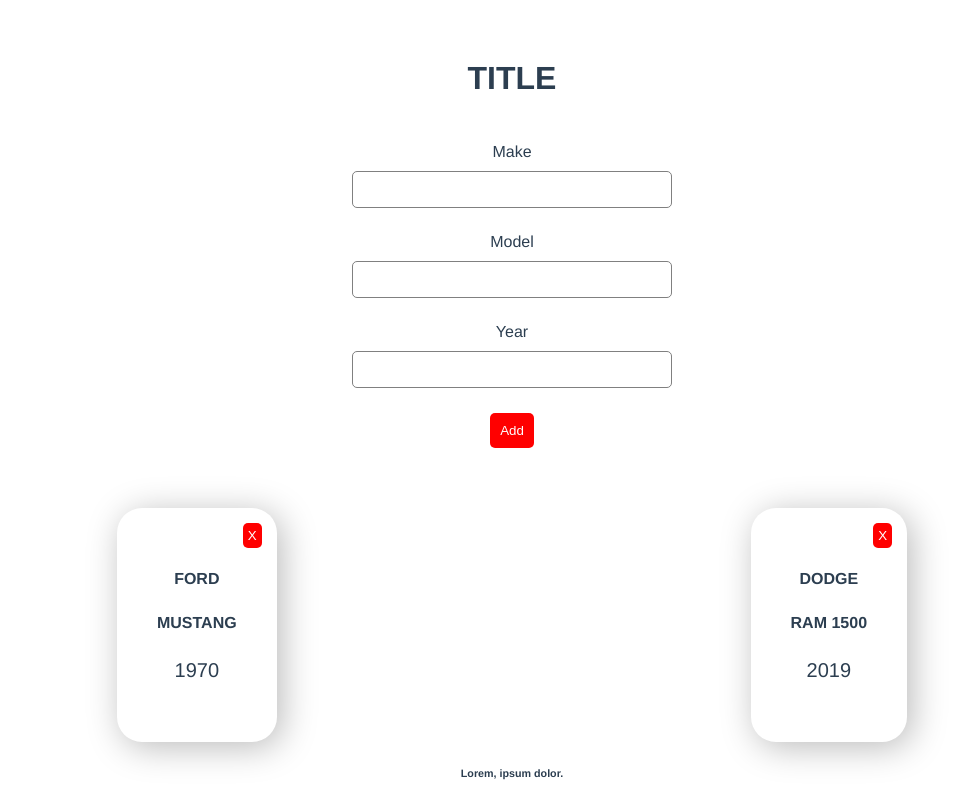
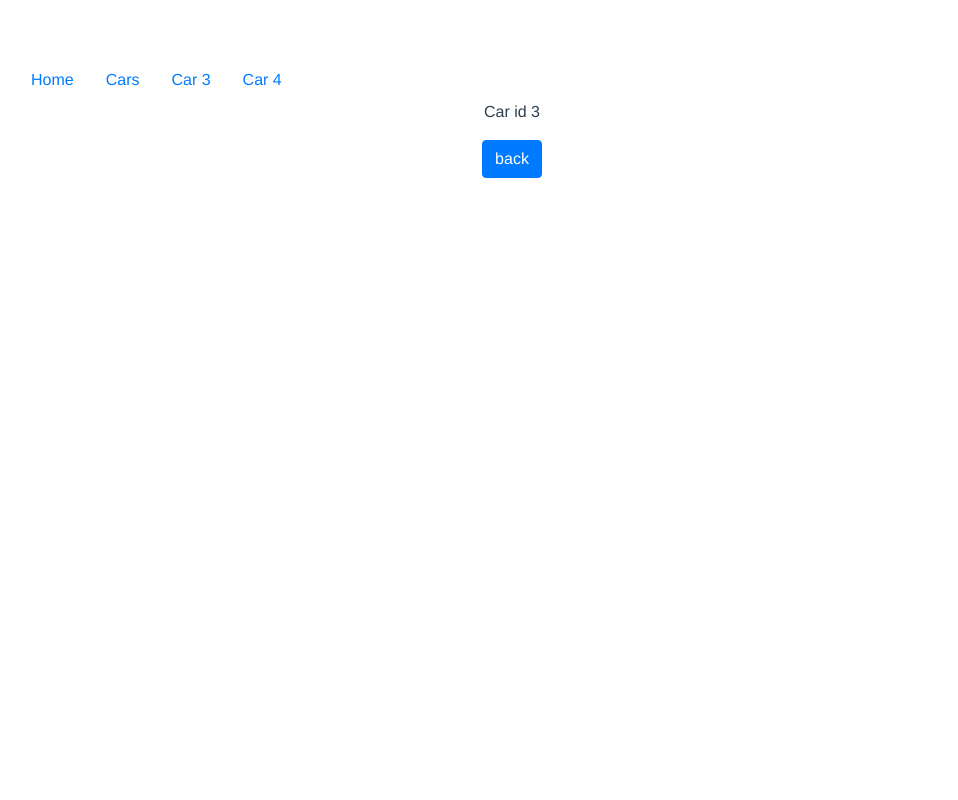
Before and after one commit to serge-prysiazhnyi/vue_course, a Vue app: page /car/3 in a window 1280 px wide. Shown: the top 800 px of the page, without its empty margins (128-1086 px from the left). Built offline with nearby package versions, Linux system fonts and the light colour scheme.

Commit message:
custom validation, add router

```diff
--- a/package.json
+++ b/package.json
@@ -10,7 +10,9 @@
   "dependencies": {
     "core-js": "^3.3.2",
     "lodash": "^4.17.15",
-    "vue": "^2.6.10"
+    "vue": "^2.6.10",
+    "vue-router": "^3.1.3",
+    "vuelidate": "^0.7.4"
   },
   "devDependencies": {
     "@vue/cli-plugin-babel": "^4.0.0",
--- a/public/index.html
+++ b/public/index.html
@@ -5,6 +5,8 @@
     <meta http-equiv="X-UA-Compatible" content="IE=edge">
     <meta name="viewport" content="width=device-width,initial-scale=1.0">
     <link rel="icon" href="<%= BASE_URL %>favicon.ico">
+    <link rel="stylesheet" href="https://stackpath.bootstrapcdn.com/bootstrap/4.4.1/css/bootstrap.min.css" integrity="sha384-Vkoo8x4CGsO3+Hhxv8T/Q5PaXtkKtu6ug5TOeNV6gBiFeWPGFN9MuhOf23Q9Ifjh" crossorigin="anonymous">
+    <script src="https://stackpath.bootstrapcdn.com/bootstrap/4.4.1/js/bootstrap.min.js" integrity="sha384-wfSDF2E50Y2D1uUdj0O3uMBJnjuUD4Ih7YwaYd1iqfktj0Uod8GCExl3Og8ifwB6" crossorigin="anonymous"></script>
     <title>vue</title>
   </head>
   <body>
--- a/src/App.vue
+++ b/src/App.vue
@@ -1,6 +1,31 @@
 <template>
-  <div id="app">
-    <header>
+  <div id="app" class="container">
+    <ul class="nav nav-pills">
+      <!-- <li class="nav-item">
+        <router-link class="nav-link active" to="/">Home</router-link>
+      </li>
+      <li class="nav-item">
+        <router-link class="nav-link" to="/cars">Cars</router-link>
+      </li> -->
+      <router-link tag="li" exact class="nav-item" to="/" active-class="active">
+        <a class="nav-link">Home</a>
+      </router-link>
+      <router-link tag="li" class="nav-item" to="/cars" active-class="active">
+        <a class="nav-link">Cars</a>
+      </router-link>
+
+      <router-link tag="li" class="nav-item" to="/car/3" active-class="active">
+        <a class="nav-link">Car 3</a>
+      </router-link>
+      <router-link tag="li" class="nav-item" to="/car/4" active-class="active">
+        <a class="nav-link">Car 4</a>
+      </router-link>
+    </ul>
+
+
+    <router-view></router-view>
+
+    <!-- <header>
       <h1>Title</h1>
       <appListManager @submit="addCar"></appListManager>
     </header>
@@ -27,10 +52,12 @@
     <hr>
     <app-form></app-form>
     <app-on-off v-model="switched"></app-on-off>
+    <appValidationSample></appValidationSample> -->
   </div>
 </template>
 
 <script>
+/* eslint-disable */
 /* eslint-disable no-console */
 import Car from './components/car.vue';
 import ListManager from './components/listManager';
@@ -38,6 +65,8 @@ import Test from './components/test';
 import ListSample from './components/listSample';
 import Form from './components/form';
 import OnOff from './components/onOff';
+import ValidationSample from './components/validationSample';
+
 
 export default {
   data() {
@@ -67,7 +96,8 @@ export default {
     appTest: Test,
     appListSample: ListSample,
     appForm: Form,
-    appOnOff: OnOff
+    appOnOff: OnOff,
+    appValidationSample: ValidationSample
   },
   methods: {
     addCar(make, model, year) {
--- /dev/null
+++ b/src/components/pages/car.vue
@@ -0,0 +1,31 @@
+<template>
+    <div>
+        <p>Car id {{id}}</p>
+        <button class="btn btn-primary" @click="goBackToCars">back</button>
+    </div>
+</template>
+
+<script>
+    /* eslint-disable */
+    export default {
+        data() {
+            return {
+                id: this.$route.params['id']
+            }
+        },
+        methods: {
+            goBackToCars() {
+                this.$router.push('/')
+            }
+        },
+        watch: {
+            $route (toR, fromR) {
+                this.id = toR.params['id']
+            }
+        }
+    }
+</script>
+
+<style lang="scss" scoped>
+
+</style>
--- /dev/null
+++ b/src/components/pages/cars.vue
@@ -0,0 +1,24 @@
+<template>
+    <div>
+        <h1>Cars</h1>
+        <ul>
+            <router-link tag="li"
+                v-for="(car, id) in 5"
+                :key="id"
+                :to="'/car/' + car"
+            >
+                <a>Car {{car}}</a>
+            </router-link>
+        </ul>
+    </div>
+</template>
+
+<script>
+    export default {
+
+    }
+</script>
+
+<style lang="scss" scoped>
+
+</style>
--- /dev/null
+++ b/src/components/pages/home.vue
@@ -0,0 +1,15 @@
+<template>
+    <div>
+        <h1>Home</h1>
+    </div>
+</template>
+
+<script>
+    export default {
+
+    }
+</script>
+
+<style lang="scss" scoped>
+
+</style>
--- /dev/null
+++ b/src/components/validationSample.vue
@@ -0,0 +1,59 @@
+<template>
+    <form @submit.prevent="onSubmit">
+        <h5>form sample</h5>
+        <div class="form-group" :class="{ 'form-group--error': $v.email.$error }">
+            <label for="email">email:</label>
+            <input type="email" id="email" class="form-control" :class="{ 'is-invalid': $v.email.$error}" v-model.trim="$v.email.$model">
+        </div>
+        <div class="form-group" :class="{ 'form-group--error': $v.password.$error }">
+            <label for="password">password:</label>
+            <input type="password" id="password" class="form-control" :class="{ 'is-invalid': $v.password.$error}" v-model.trim="$v.password.$model">
+            <div class="invalid-feedback" v-if="!$v.password.minLength">min length of password is {{ $v.password.$params.minLength.min }}</div>
+        </div>
+        <div class="form-group" :class="{ 'form-group--error': $v.password.$error }">
+            <label for="confirmPassword">Confirm password:</label>
+            <input type="password" id="confirmPassword" class="form-control" :class="{ 'is-invalid': $v.confirmPassword.$error}" v-model.trim="$v.confirmPassword.$model">
+            <div class="invalid-feedback" v-if="!$v.confirmPassword.sameAs">passwords should match</div>
+        </div>
+        <button class="btn btn-success" type="submit" :disabled="$v.$invalid">submit</button>
+    </form>
+</template>
+
+<script>
+import { required, minLength, sameAs } from 'vuelidate/lib/validators'
+
+export default {
+    data() {
+        return {
+            email: '',
+            password: '',
+            confirmPassword: ''
+        }
+    },
+    validations: {
+        email: {
+            required
+        },
+        password: {
+            minLength: minLength(6)
+        },
+        confirmPassword: {
+            sameAs: sameAs('password')
+        }
+    },
+    methods: {
+        onSubmit() {
+
+        }
+    }
+}
+</script>
+
+<style lang="scss" scoped>
+    // .form-group--error {
+
+    //     input {
+    //         border-color: red;
+    //     }
+    // }
+</style>
--- /dev/null
+++ b/src/routes.js
@@ -0,0 +1,22 @@
+import VueRouter from 'vue-router';
+import Home from './components/pages/home';
+import Cars from './components/pages/cars';
+import Car from './components/pages/car';
+
+export default new VueRouter ({
+    routes: [
+        {
+            path: '',
+            component: Home
+        },
+        {
+            path: '/cars',
+            component: Cars
+        },
+        {
+            path: '/car/:id',
+            component: Car
+        }
+    ],
+    mode: 'history'
+})
```
Also changed, not shown: src/main.js (+7 -0 lines), 1 other file (tests, documents, lock files or other folders).
